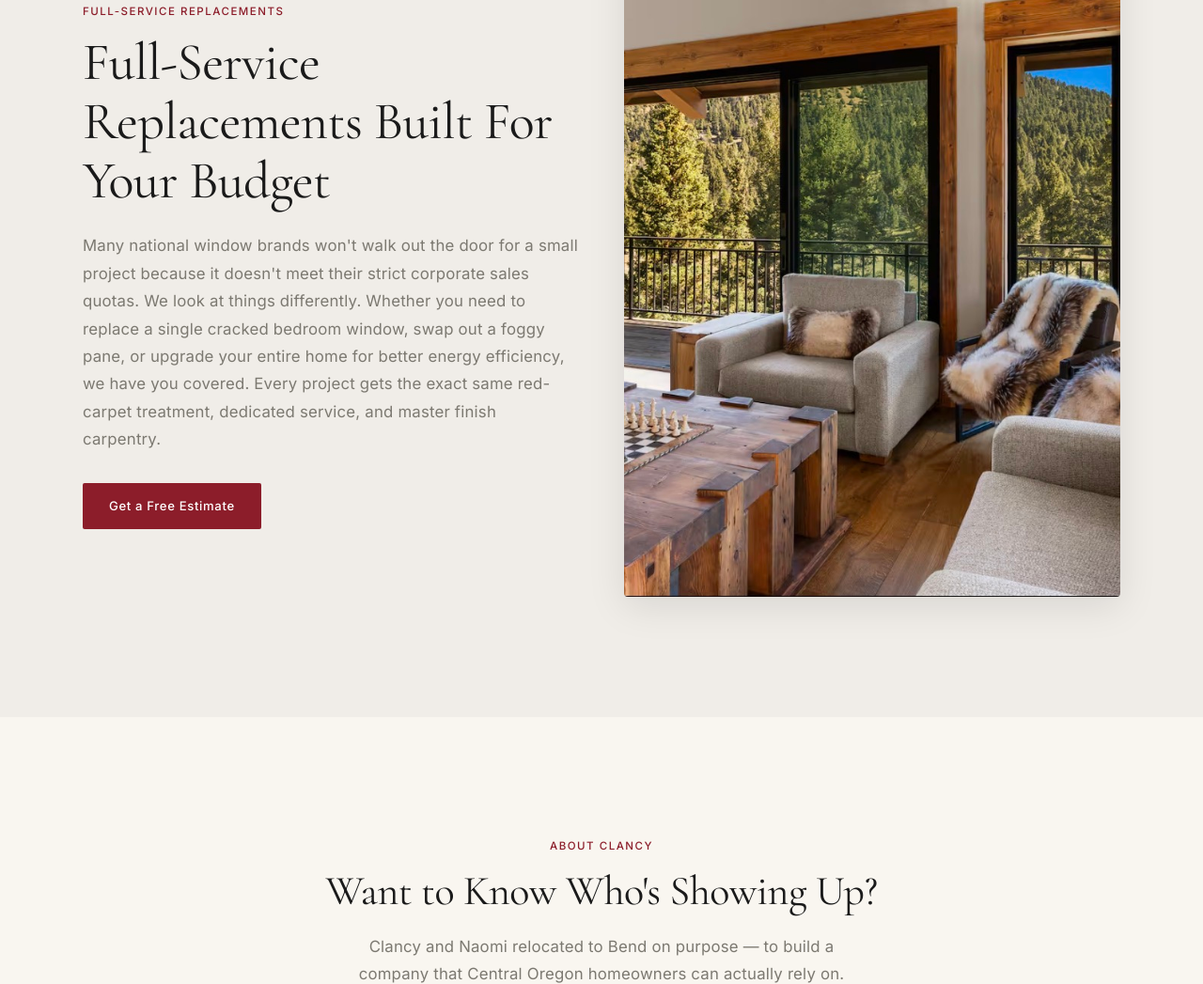
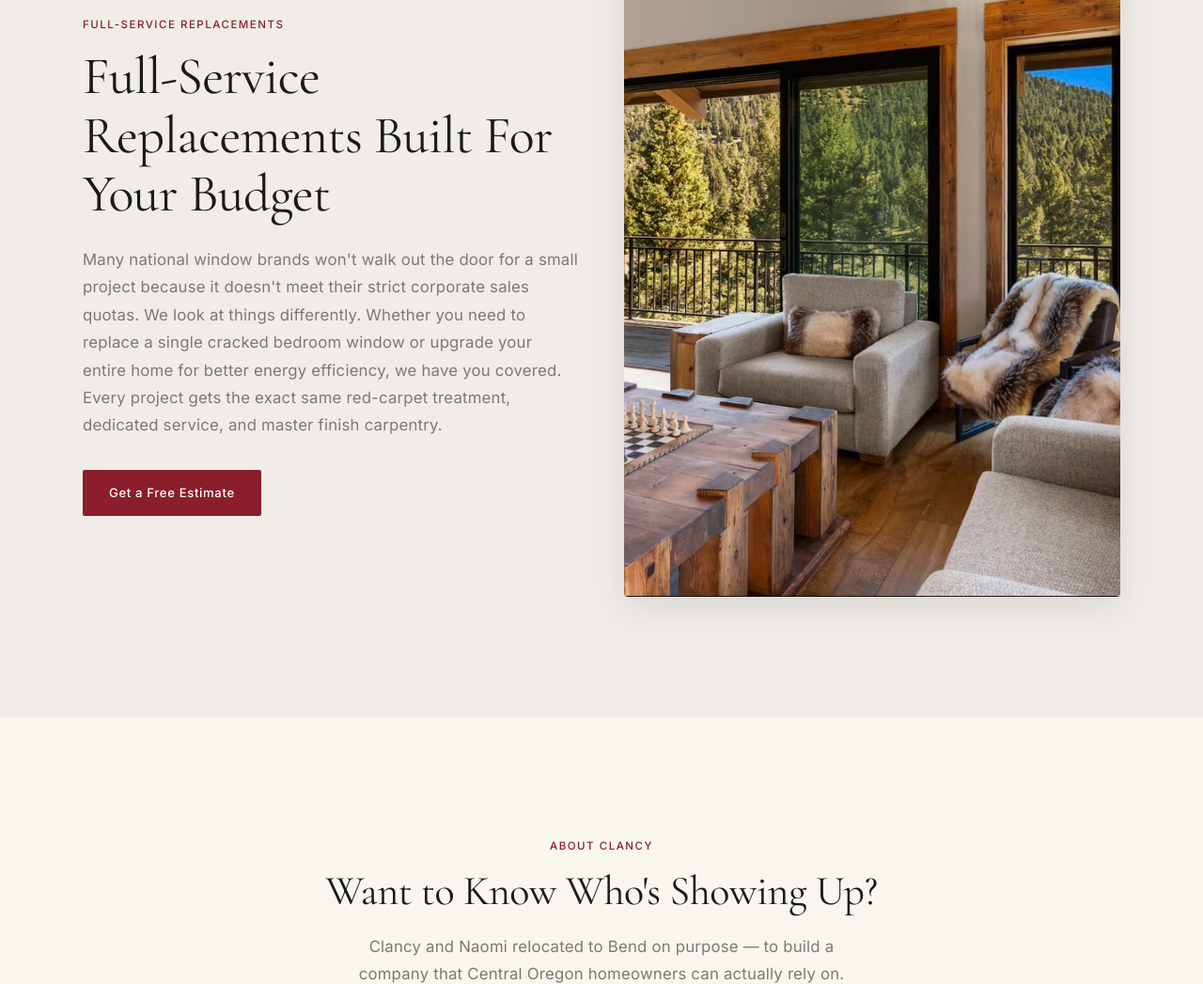
Before and after one commit to clancybooher/peak-view-windows, a plain HTML site: page index.html in a window 1280 px wide. Shown: the part 3118-4165 px from the top of the page at 94% size. Drawn offline with nearby package versions, Linux system fonts and the light colour scheme.

Commit message:
Remove foggy pane line from services copy
Co-Authored-By: Claude Sonnet 4.6 <noreply@anthropic.com>

```diff
--- a/index.html
+++ b/index.html
@@ -276,7 +276,7 @@
       <div>
         <p class="eyebrow" style="margin-bottom:.875rem">Full-Service Replacements</p>
         <h2 id="svc-h2" style="font-size:clamp(2rem,5vw,3.5rem);margin-bottom:1.5rem">Full-Service Replacements Built For Your Budget</h2>
-        <p style="font-size:1.05rem;color:var(--text-muted);line-height:1.75;margin-bottom:2rem">Many national window brands won't walk out the door for a small project because it doesn't meet their strict corporate sales quotas. We look at things differently. Whether you need to replace a single cracked bedroom window, swap out a foggy pane, or upgrade your entire home for better energy efficiency, we have you covered. Every project gets the exact same red-carpet treatment, dedicated service, and master finish carpentry.</p>
+        <p style="font-size:1.05rem;color:var(--text-muted);line-height:1.75;margin-bottom:2rem">Many national window brands won't walk out the door for a small project because it doesn't meet their strict corporate sales quotas. We look at things differently. Whether you need to replace a single cracked bedroom window or upgrade your entire home for better energy efficiency, we have you covered. Every project gets the exact same red-carpet treatment, dedicated service, and master finish carpentry.</p>
         <a href="#contact" class="btn btn--primary">Get a Free Estimate</a>
       </div>
       <div class="why-img" style="background-image:url('photos/IMG_1349.jpg');background-size:cover;background-position:center" aria-hidden="true"></div>
```
